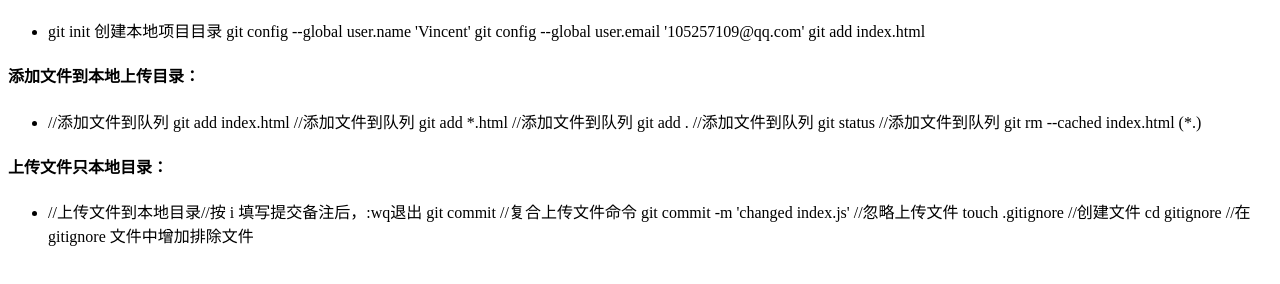
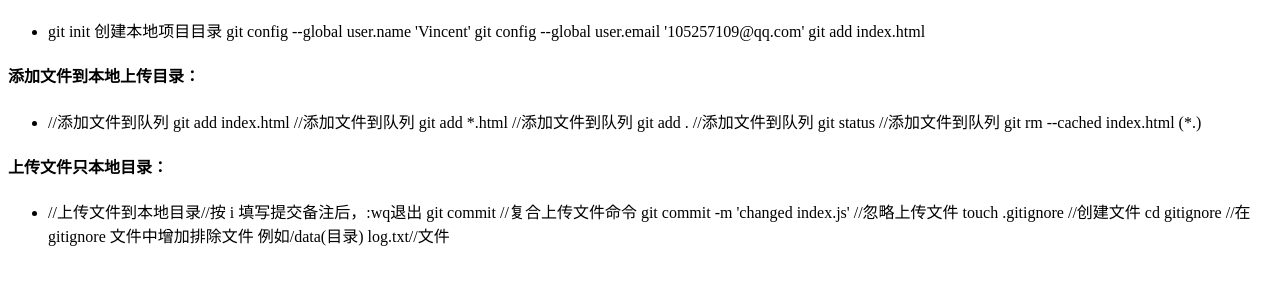
Before and after one commit to sunguochao2019/git-test, a plain HTML site: page index.html in a window 1280 px wide. Shown: the part 116-400 px from the top of the page. Drawn offline with Linux system fonts and the light colour scheme.

Commit message:
首页修改

```diff
--- a/index.html
+++ b/index.html
@@ -58,7 +58,7 @@
 
             //忽略上传文件
             touch .gitignore //创建文件
-            cd gitignore //在gitignore 文件中增加排除文件
+            cd gitignore //在gitignore 文件中增加排除文件 例如/data(目录) log.txt//文件
 
         </li>
     </ul>
```
